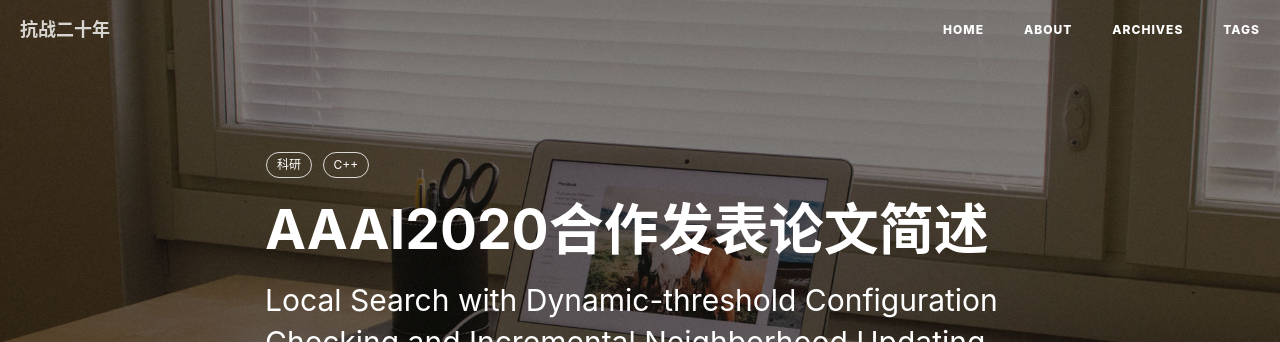
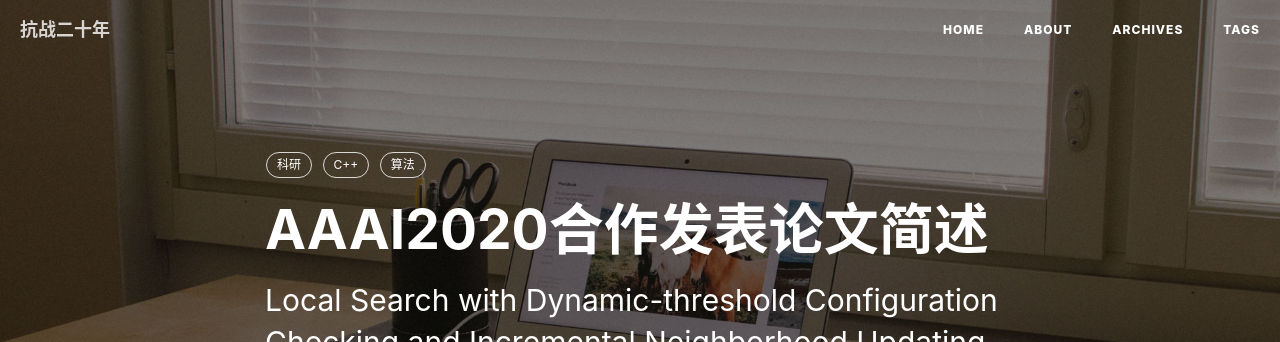
Before and after one commit to Tomy-Lee/Tomy-Lee.github.io, a Jekyll site: the page built from _posts/2019-11-17-aaai20.md, in a window 1280 px wide and 900 px high. Shown: the top 342 px of the window. Built offline with Jekyll 4.4.1, drawn with Linux system fonts in a browser that asks for light colours; nearby versions of some CDN libraries; comment, search, counter and statistics services are not loaded.

Commit message:
Update 2019-11-17-aaai20.md

```diff
--- a/_posts/2019-11-17-aaai20.md
+++ b/_posts/2019-11-17-aaai20.md
@@ -8,6 +8,7 @@ header-img: "img/home-bg-o.jpg"
 tags:
     - 科研
     - C++
+    - 算法
 ---
 
 
```
